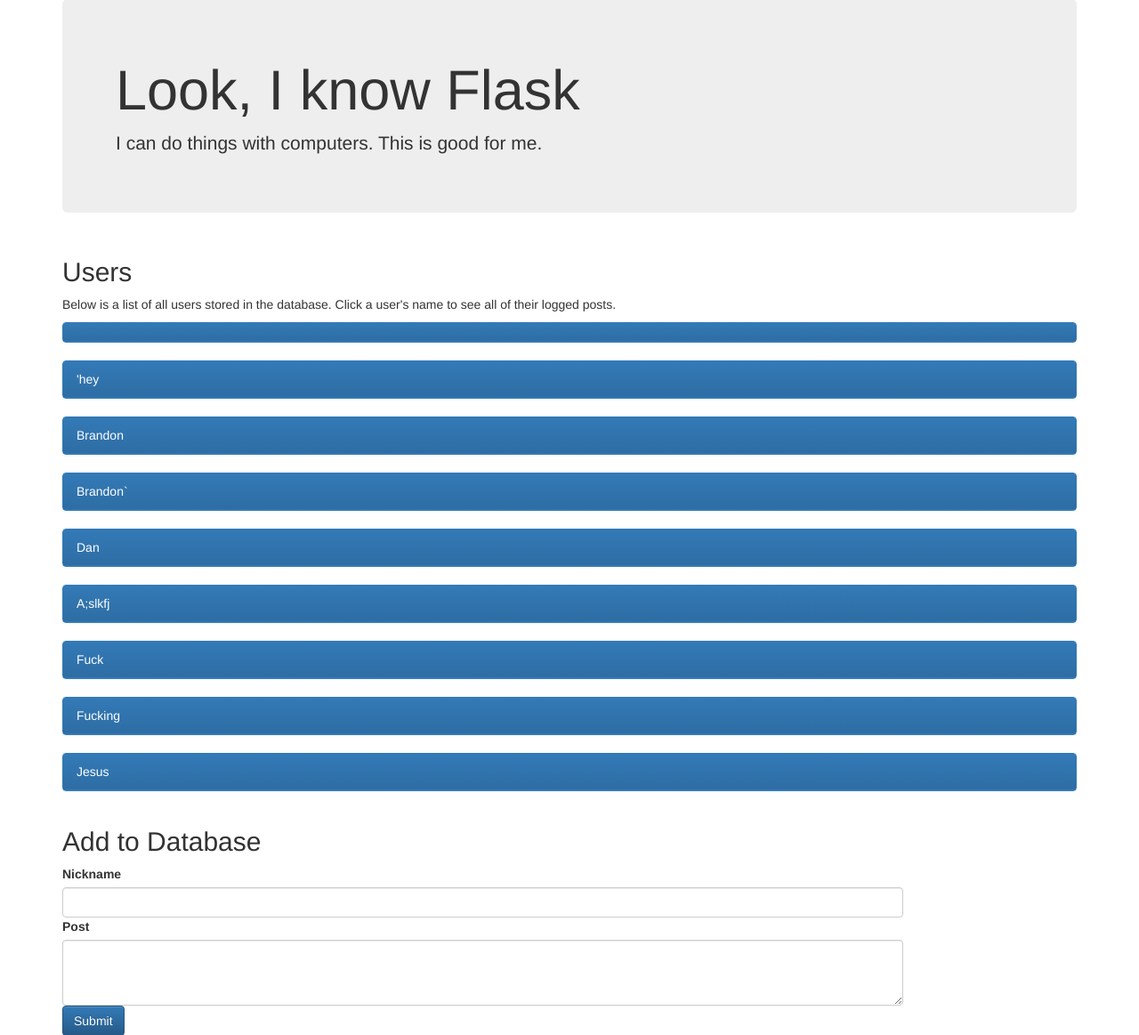
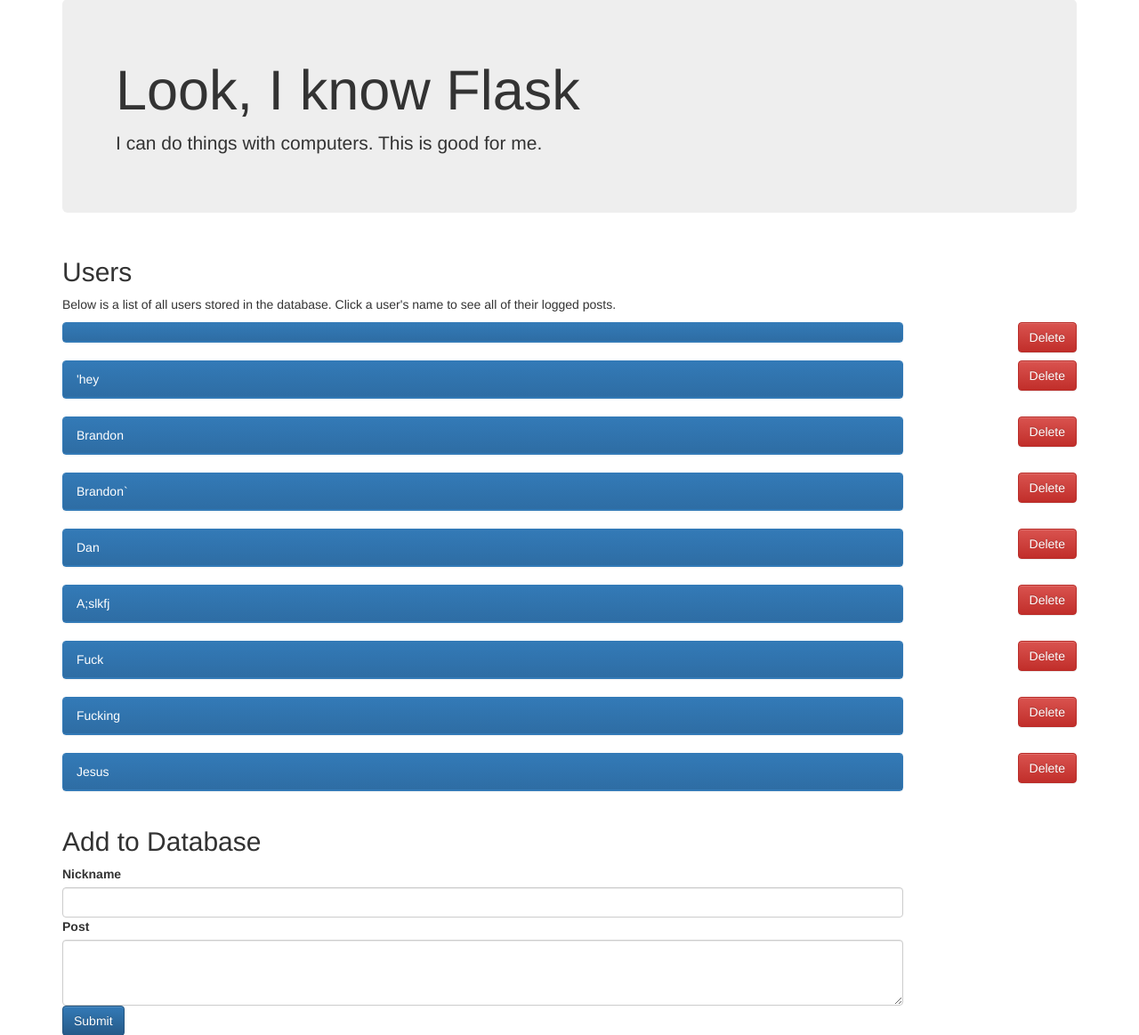
Before and after one commit to mckinziebrandon/FlaskPractice, a Flask app: page / in a window 1280 px wide. Shown: the part 71-1234 px from the top of the page at 89% size. Run offline with Flask 2, Linux system fonts and the light colour scheme; data comes from the database, SQL or seed files in the repository; both versions use the stored data as it was before the commit; some libraries are stand-ins or nearby versions.

Commit message:
Improved functionality and appearance/interface for user deletion.

```diff
--- a/app/forms.py
+++ b/app/forms.py
@@ -3,7 +3,15 @@
 from flask_wtf import FlaskForm
 from wtforms import Form
 from wtforms import StringField, SubmitField, TextAreaField
-from wtforms.validators import DataRequired, InputRequired, Length, NoneOf
+from wtforms.validators import DataRequired, InputRequired, Length, NoneOf, \
+    ValidationError
+
+
+def bad_chars(form, string_field):
+    for c in r";'`":
+        if c in string_field.data:
+            raise ValidationError('DONT TYPE DAT')
+
 
 
 class BasicForm(FlaskForm):
@@ -16,6 +24,6 @@ class UserForm(FlaskForm):
     """Form for creating/editing a user."""
     nickname = StringField(
         'nickname',
-        validators=[DataRequired(), NoneOf("".split(r"`;'"))])
+        validators=[DataRequired(), bad_chars])
     post = TextAreaField('post', validators=[Length(min=0, max=140)])
     submit = SubmitField('Submit')
--- a/app/templates/add_user.html
+++ b/app/templates/add_user.html
@@ -1,3 +1,15 @@
+{% macro with_errors(field) %}
+  <div class="form_field">
+    {% if field.errors %}
+      {% set css_class = 'has_error ' + kwargs.pop('class', '') %}
+      {{ field(class=css_class, **kwargs) }}
+      <ul class="errors">{% for error in field.errors %}<li>{{ error|e }}</li>{% endfor %}</ul>
+    {% else %}
+      {{ field(**kwargs) }}
+    {% endif %}
+  </div>
+{% endmacro %}
+
 <form id="user-form" action="" method="POST">
   <!-- For CSRF reasons. -->
   {{ forms['user_form'].hidden_tag() }}
@@ -17,5 +29,5 @@
   </div>
 
   <!-- Submit -->
-  {{ forms['user_form'].submit(class="btn btn-primary") }}
+  {{ with_errors(forms['user_form'].submit, class="btn btn-primary") }}
 </form>
--- a/app/templates/index.html
+++ b/app/templates/index.html
@@ -1,8 +1,11 @@
 {% extends "base.html" %}
-<!-- app/templates/index.html:
-    * Inherits from base.html.
--->
-<!-- Inserts this within the block named 'content' in base.html. -->
+
+{% macro delete_model(class_name, id) %}
+  <!-- Delete button -->
+  <form action="{{ url_for('delete_' + class_name|lower, id=id) }}" method="POST">
+    <button type="submit" class="btn btn-med btn-danger pull-right">Delete</button>
+  </form>
+{% endmacro %}
 
 {% block page_content %}
 
@@ -18,19 +21,24 @@
       <p>Below is a list of all users stored in the database. Click a user's name
         to see all of their logged posts.</p>
       {% for user in users if user.posts.count() %}
+
+        <div class="row">
+          <div class="col-sm-10">
             <div class="panel panel-primary">
+
               <!-- Greet user -->
-          <div class="panel-heading" data-toggle="collapse"
+              <div class="panel-heading clearfix" data-toggle="collapse"
                    href="#{{ user.nickname|capitalize }}-posts" aria-expanded="false">
                 {{ user.nickname|capitalize }}
               </div>
+
 
               <!-- Post list for the given user. -->
               <div id="{{ user.nickname|capitalize }}-posts" class="panel-body collapse">
                 <ul class="list-group">
                   {%  for post in user.posts %}
                     <div class="row">
-                  <div class="col-sm-9">
+                      <div class="col-sm-10">
                         <!-- Post body -->
                         <li class="list-group-item justify-content-between">
                           {{ post.body }}
@@ -40,15 +48,18 @@
                       </span>
                       </div>
 
-                  <div class="col-sm-1">
-                    <!-- Delete button -->
-                    <form action="{{ url_for('delete_post', post_id=post.id) }}" method="POST">
-                      <button type="submit" class="btn btn-danger">Delete</button>
-                    </form>
+                      <div class="col-sm-2">
+                        {{ delete_model('post', post.id) }}
                       </div>
                     </div>
                   {%  endfor %}
                 </ul>
+              </div>
+            </div>
+          </div>
+          <div class="col-sm-2">
+            <!-- Button -->
+            {{ delete_model('user', user.id) }}
           </div>
 
         </div>
--- a/app/views.py
+++ b/app/views.py
@@ -96,11 +96,19 @@ def add_user():
     return redirect(request.referrer)
 
 
-@app.route('/delete/<post_id>', methods=['POST'])
-def delete_post(post_id):
+@app.route('/delete_post/<id>', methods=['POST'])
+def delete_post(id):
     # TODO: make this via ajax so full page doesn't need to re-render.
-    post = Post.query.get_or_404(post_id)
+    post = Post.query.get_or_404(id)
     db.session.delete(post)
+    db.session.commit()
+    return redirect(request.referrer)
+
+
+@app.route('/delete_user/<id>', methods=['POST'])
+def delete_user(id):
+    user = User.query.get_or_404(id)
+    db.session.delete(user)
     db.session.commit()
     return redirect(request.referrer)
 
--- a/config.py
+++ b/config.py
@@ -1,5 +1,6 @@
 import os
 basedir = os.path.abspath(os.path.dirname(__file__))
+
 
 class Config:
 
```
Also changed, not shown: db_repository/versions/002_migration.py (added, +19 -0 lines), app.db. Lines whose indentation alone changed are shown as unchanged.
